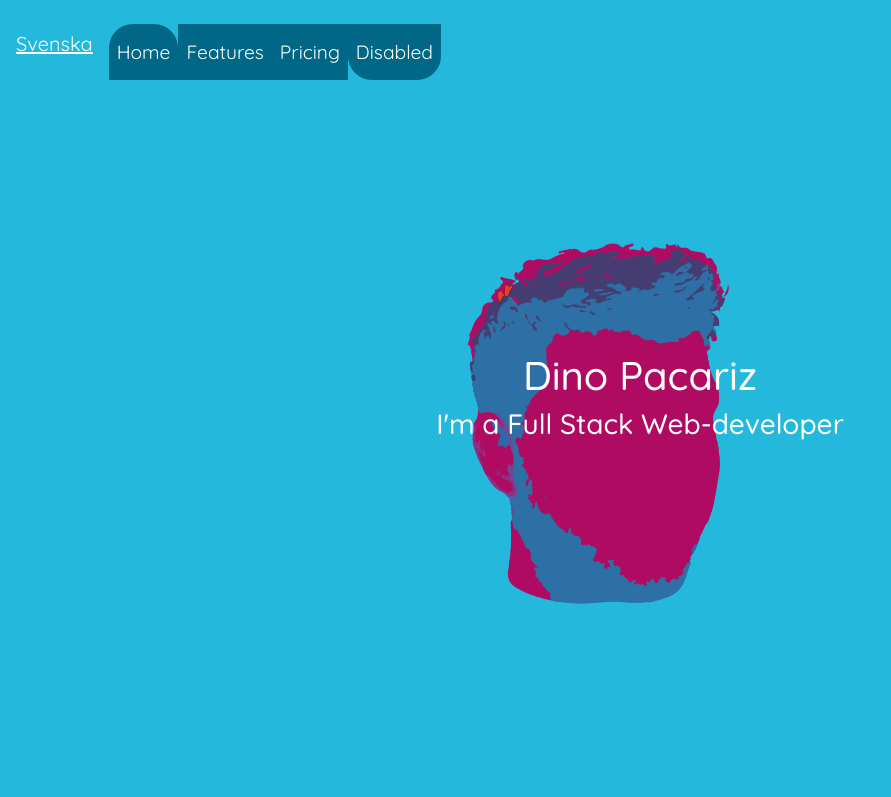
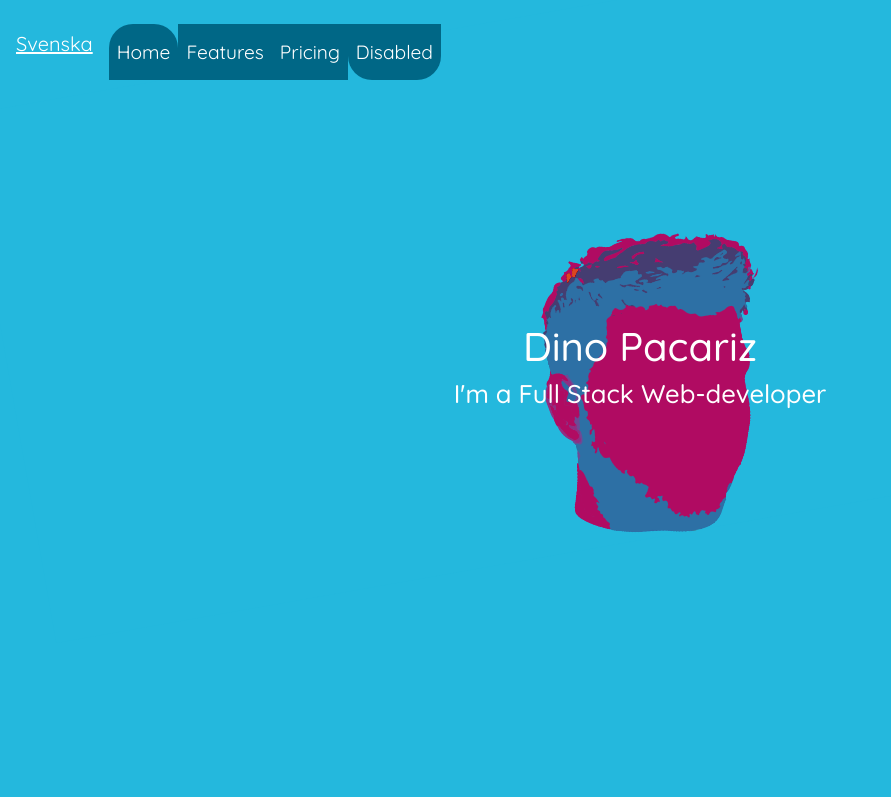
Before and after one commit to ImDino/Portfolio, a website: page index.html in a window 1280 px wide. Shown: the top 797 px of the page, without its empty margins (0-891 px from the left). Drawn offline with nearby package versions, Linux system fonts and the light colour scheme.

Commit message:
Everything works well now. Next is mediaqueries for larger screens

```diff
--- a/css/main.css
+++ b/css/main.css
@@ -17,37 +17,58 @@ a {
   color: #FFF; }
 
 .header {
-  text-decoration: underline; }
+  text-decoration: underline;
+  margin-bottom: 4vh; }
 
 /*:::::::::::::::::::
 ::      Pages      ::
 :::::::::::::::::::*/
 #home-page {
-  height: 100%;
-  width: 100%;
-  overflow: hidden;
-  display: flex;
-  flex-direction: column;
-  align-content: center;
-  justify-content: center; }
-  #home-page #face {
+  padding-top: 170px;
   position: absolute;
   top: 0;
   bottom: 0;
   left: 0;
-    right: 100px;
-    margin-bottom: 24vh;
+  right: 0;
+  z-index: -1;
+  margin-bottom: 18vh;
+  background-blend-mode: luminosity;
+  display: flex;
+  justify-content: center;
+  align-items: center;
+  overflow: hidden; }
+  #home-page h1 {
+    text-align: center; }
+  #home-page h3 {
+    text-align: center;
+    font-size: 1.6em;
+    margin-bottom: 12vh; }
+
+#face {
+  position: absolute;
+  top: 0;
+  bottom: 0;
+  left: 0;
+  right: 0;
+  margin-bottom: 15vh;
   background: url("/img/vectorFace4.png") no-repeat;
   background-color: #24b8dd;
   z-index: -2;
   background-blend-mode: difference;
-    background-size: 35vh;
+  background-size: 29vh;
   background-position: center bottom;
   -webkit-transform: rotate(-10deg);
   -moz-transform: rotate(-10deg);
   -ms-transform: rotate(-10deg);
   -o-transform: rotate(-10deg);
   transform: rotate(-10deg); }
+
+#pseudo-div {
+  width: 100%;
+  height: 100%; }
+
+#home-text {
+  min-width: 100%; }
 
 #projects {
   display: grid;
@@ -122,8 +143,8 @@ a {
 
 .mouse {
   opacity: 0;
-  position: absolute;
-  bottom: 5%;
+  position: fixed;
+  bottom: 15%;
   right: 48%;
   display: flex;
   justify-content: center; }
```
Lines whose indentation alone changed are shown as unchanged.
